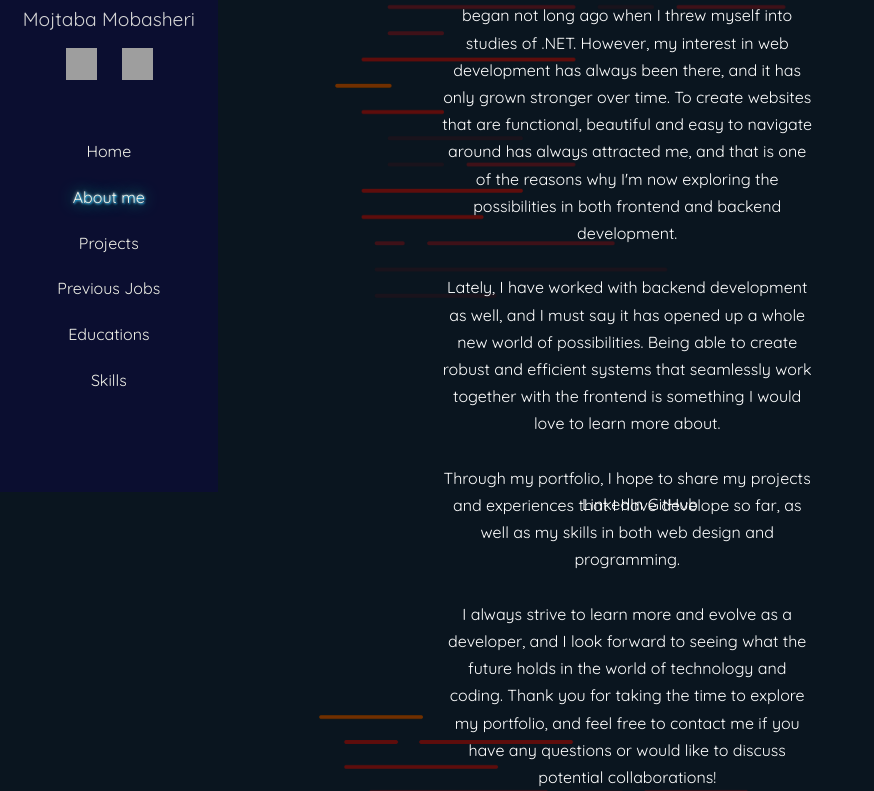
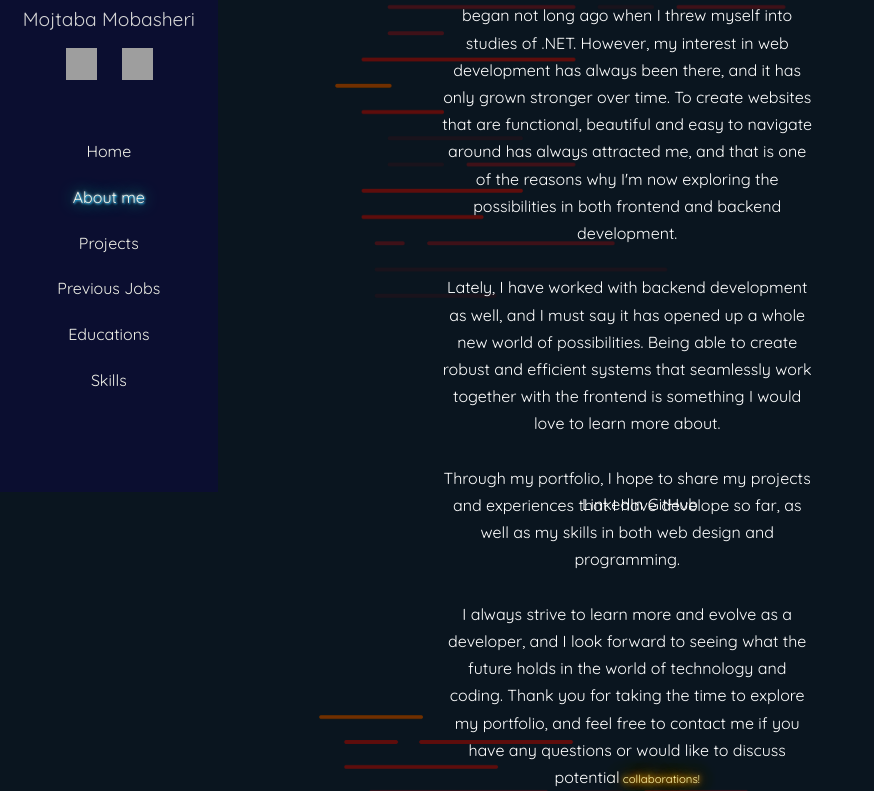
Before and after one commit to mmxzps/moj-cv, a React (Vite) app: page /about in a window 1280 px wide. Shown: the part 308-1099 px from the top of the page, without its empty margins (0-874 px from the left). Built offline with nearby package versions, Linux system fonts and the light colour scheme; grey boxes are pictures that could not be loaded; a web font is replaced by a local one; what js-confetti would draw is missing.

Commit message:
added blinking to collab

```diff
--- a/src/index.css
+++ b/src/index.css
@@ -249,6 +249,47 @@ h3 {
   text-align: center;
   position: relative;
   left: 0rem;
+}
+
+/*---------------------blinking collab text*/
+.shine {
+  font-size: calc(1px + 1.3vh);
+  line-height: calc(1px);
+  text-shadow: 0 0 5px #ffa500, 0 0 15px #ffa500, 0 0 20px #ffa500, 0 0 40px #ffa500, 0 0 60px #ff0000, 0 0 10px #ff8d00, 0 0 98px #ff0000;
+    color: #fff6a9;
+  text-align: center;
+  animation: blink 12s infinite;
+  -webkit-animation: blink 12s infinite;
+}
+
+@-webkit-keyframes blink {
+  20%,
+  24%,
+  55% {
+    color: #111;
+    text-shadow: none;
+  }
+
+  0%, 19%, 21%, 23%, 25%, 54%, 56%,100%
+  {
+  text-shadow: 0 0 5px #ffa500, 0 0 15px #ffa500, 0 0 20px #ffa500, 0 0 40px #ffa500, 0 0 60px #ff0000, 0 0 10px #ff8d00, 0 0 98px #ff0000;
+    color: #fff6a9;
+  }
+}
+
+@keyframes blink {
+  20%,
+  24%,
+  55% {
+    color: #111;
+    text-shadow: none;
+  }
+
+  0%, 19%, 21%, 23%, 25%, 54%, 56%,100%
+  {
+  text-shadow: 0 0 5px #ffa500, 0 0 15px #ffa500, 0 0 20px #ffa500, 0 0 40px #ffa500, 0 0 60px #ff0000, 0 0 10px #ff8d00, 0 0 98px #ff0000;
+    color: #fff6a9;
+  }
 }
 
 .nav-mm {
--- a/src/pages/About.jsx
+++ b/src/pages/About.jsx
@@ -35,7 +35,7 @@ const About = () => {
             coding. Thank you for taking the time to explore my portfolio, and feel
             free to contact me if you have any questions or would like to discuss
             potential
-            <span id="collab"> collaborations!</span>
+            <span id="collab" className='shine'> collaborations!</span>
           </p>
 
           {/*Modal pop up */}
```
